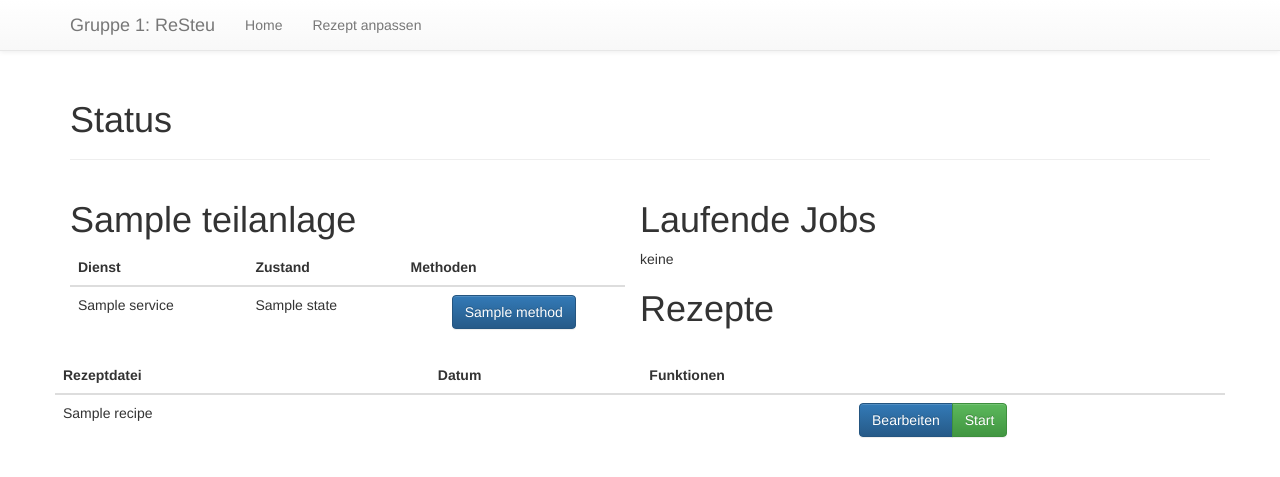
After one commit to RoyLemue/CAE-PA, a Django app: template templates/Home.html in a window 1280 px wide. The commit adds this page. Shown: the top 477 px of the page. Run offline with Django 3.2, Linux system fonts and the light colour scheme; the template is opened without the code that fills it: most values are stand-ins (such as "Sample title", 1, 10 or a date in 2020); some libraries are stand-ins or nearby versions.

Commit message:
Added Templates Added Changing Methods

```diff
--- a/main/urls.py
+++ b/main/urls.py
@@ -29,9 +29,9 @@ urlpatterns = [
     url(r'^module/(?P<moduleName>[\w-]+)/getstate/(?P<serviceName>[\w]+)/$', views.getState, name="Get State"),
     url(r'^module/(?P<moduleName>[\w-]+)/call/(?P<serviceName>[\w]+)/(?P<methodName>[\w]+)/$', views.methodCall, name="Home View"),
 
-    url(r'^recipe/start/(?P<recipeName>[\w-]+)/$', views.recipeStart, name="Home View"),
-    url(r'^recipe/pause/(?P<recipeName>[\w-]+)/$', views.recipePause, name="Home View"),
-    url(r'^recipe/stop/(?P<recipeName>[\w-]+)/$', views.recipeStop, name="Home View"),
+    url(r'^recipe/start/(?P<recipeName>[\w-]+)/$', views.recipeStart, name="JSON Start Recipe"),
+    url(r'^recipe/pause/(?P<recipeName>[\w-]+)/$', views.recipePause, name="JSON Pause Recipe"),
+    url(r'^recipe/stop/(?P<recipeName>[\w-]+)/$', views.recipeStop, name="JSON stop Recipe"),
     #url(static(settings.STATIC_URL, serve=True)),
     #url(r'^ajax/price/(?P<aktien>[0-9]+)/$', views.ajaxPrice, name="AjaxPreis"),
     # Catchall
--- a/static/js/jsonhandler.js
+++ b/static/js/jsonhandler.js
@@ -14,10 +14,22 @@ var MokaService = function(element, mokaModule, serviceName, options){
     var self = this;
 
     this.jsonStateFunction = function(data) {
+                var stateCol, methodCol, buttonGroup;
+                stateCol = self.$element.children().first().next();
+                methodCol = self.$element.children().first().next().next();
+                buttonGroup = methodCol.children().first();
+                console.log(self);
+                console.log(this);
                 if (data.status == 'OK'){
                     self.functions = data.methods;
                     self.state = data.state;
-                    self.$element.children().first().next().html(data.state);
+                    stateCol.html(data.state);
+                    buttonGroup.html('<div class="btn-group text-center" role="group" aria-label="...">');
+                    data.methods.forEach(function(method, index){
+                        buttonGroup.append('<a class="btn btn-primary" href="#" onclick="callServiceMethod( \''+self.mokaModule.name+'\',\''+self.serviceName+'\',\''+method+'\' )">'+method+'</a>');
+                    });
+
+
                 }
         };
 
--- /dev/null
+++ b/templates/Home.html
@@ -0,0 +1,102 @@
+{% extends "Base.html" %}
+
+{% load i18n staticfiles %}
+
+{% block js_ready %}
+
+    var moduleList = new Array();
+    var mokaModuleNode = $(".MokaModule").first();
+    var module;
+    var service, serviceNode;
+    {% for name, module in Teilanlage.items %}
+        module = new MokaModule(mokaModuleNode, '{{name}}' )
+        moduleList.push(module);
+        serviceNode = mokaModuleNode.children("table").children("tbody").children().first();
+        {% for service in module.ServiceList %}
+            module.services.push(new MokaService(serviceNode, module, '{{service.name}}' ));
+            serviceNode = serviceNode.next();
+        {% endfor %}
+        mokaModuleNode = mokaModuleNode.next();
+    {% endfor %}
+
+    function updateMethods(){
+        moduleList.forEach(function(module, index, array){
+            module.services.forEach(function(updateservice, index){
+                updateservice.updateState();
+            });
+        });
+    }
+    //updateMethods();
+    setInterval(updateMethods , 5000);
+
+{% endblock %}
+
+{% block content %}
+<div class="container">
+    <div class="page-header">
+        <h1>Status</h1>
+    </div>
+    <div class="row">
+
+        {% for name, module in Teilanlage.items %}
+        <div class="MokaModule col-xs-6">
+        <h1>{{name}}</h1>
+        <table class="table table-hover" id="serviceTable">
+            <thead>
+                <tr>
+                    <th>Dienst</th>
+                    <th>Zustand</th>
+                    <th>Methoden</th>
+                </tr>
+            </thead>
+            <tbody>
+                {% for service in module.ServiceList %}
+                <tr>
+                    <td>{{service.name}}</td>
+                    <td>{{service.State.name}}</td>
+                    <td>
+                        <div class="text-center topButtonGroup">
+                             <div class="btn-group text-center" role="group" aria-label="...">
+                        {% for method in service.Methods %}
+                              <a class="btn btn-primary" href="#" onclick="callServiceMethod( '{{name}}','{{service.name}}','{{method.name}}' )">{{method.name}}</a>
+                        {% endfor %}
+                        </div></div>
+                    </td>
+                </tr>
+                {% endfor %}
+            </tbody>
+        </table>
+        </div>
+        {% endfor %}
+
+        <h1>Laufende Jobs</h1>
+        keine
+        <h1>Rezepte</h1>
+        <table class="table table-hover">
+            <thead>
+                <tr>
+                    <th>Rezeptdatei</th>
+                    <th>Datum</th>
+                    <th>Funktionen</th>
+                </tr>
+            </thead>
+            <tbody>
+                {% for recipe in Recipes %}
+                <tr>
+                    <td>{{recipe}}</td>
+                    <td></td>
+                    <td>
+                        <div class="text-center topButtonGroup">
+                            <div class="btn-group text-center" role="group" aria-label="...">
+                              <a class="btn btn-primary" href="/recipe/{{recipe}}/change/">Bearbeiten</a>
+                              <a class="btn btn-success" href="#" onclick="startrecipe('{{recipe}}')">Start</a>
+                            </div>
+                        </div>
+                    </td>
+                </tr>
+                {% endfor %}
+            </tbody>
+        </table>
+    </div>
+</div>
+{% endblock %}
--- /dev/null
+++ b/templates/include/SerialBlock.html
@@ -0,0 +1,6 @@
+<h3>{{block.name}}</h3>
+{% for child in block.childs %}
+<div class="row">
+    {% include "include/Modulform.html" with block=child %}
+</div>
+{% endfor %}
```
Also changed, not shown: main/views.py (+4 -4 lines), templates/ShowRecipe.html (renamed from templates/home.html, +13 -4 lines), templates/include/Block.html (added, +7 -0 lines), templates/include/ParallelBlock.html (added, +10 -0 lines), templates/include/Tree.html (added, +8 -0 lines).
